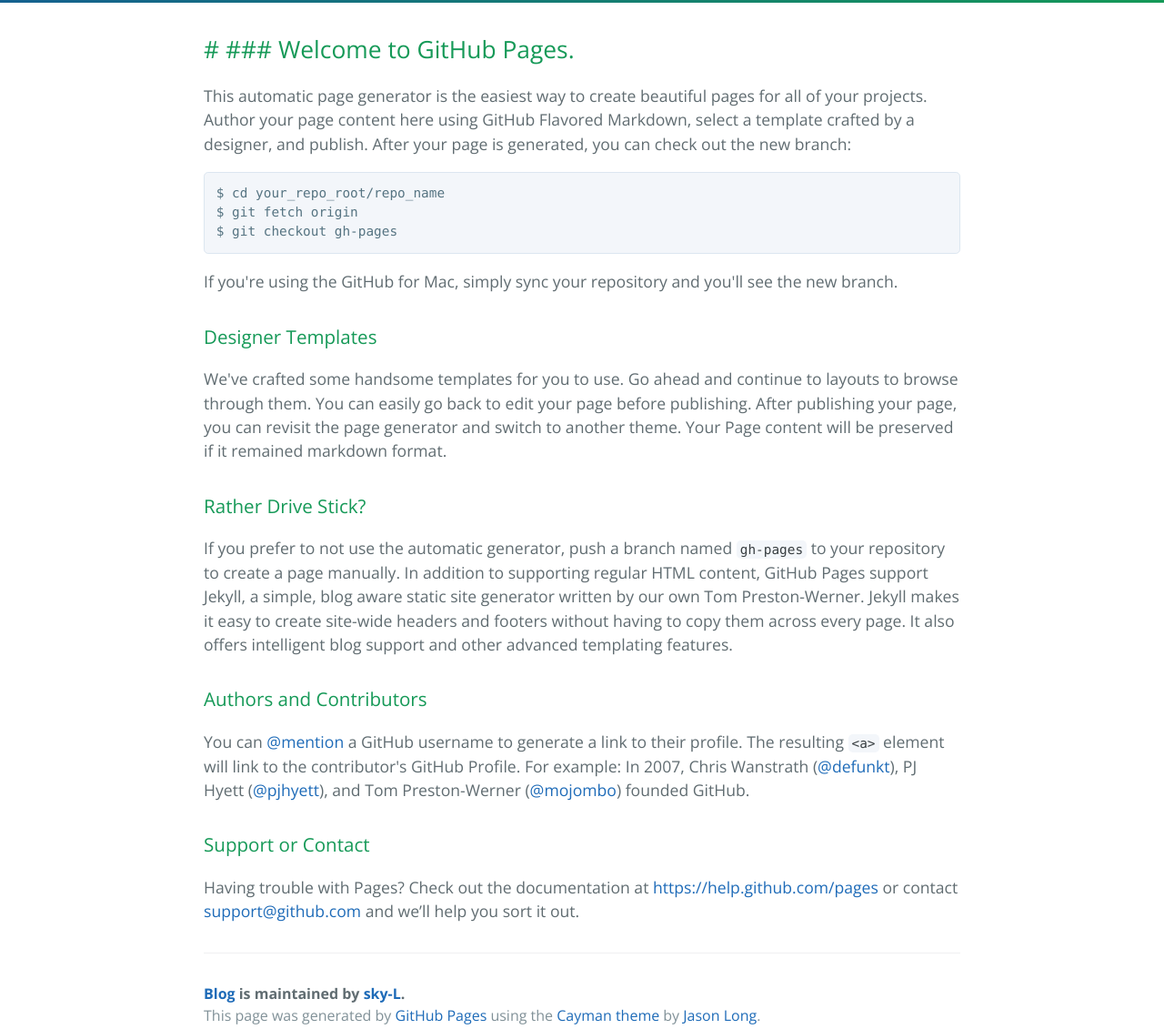
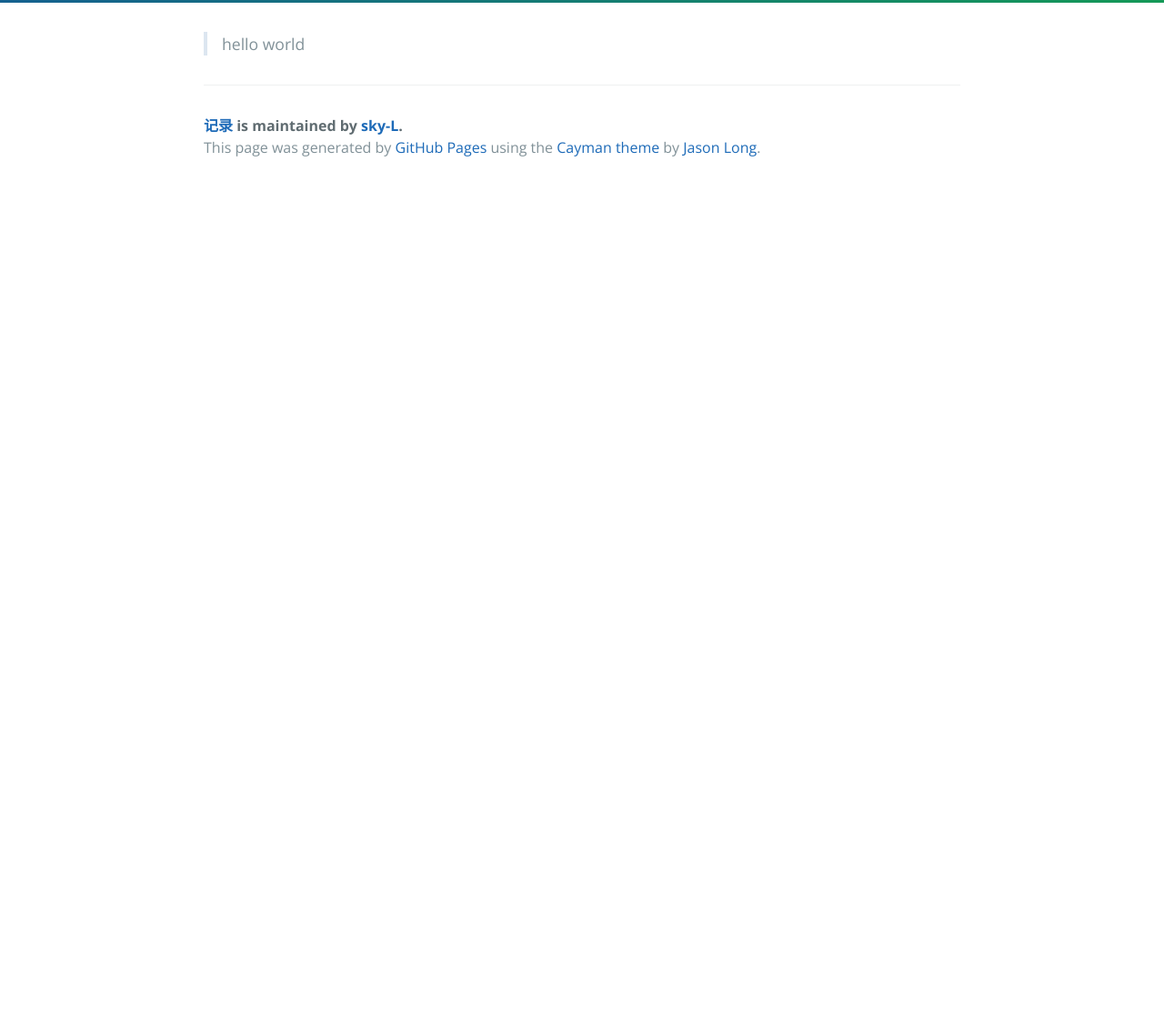
Before and after one commit to sky-L/blog, a plain HTML site: page index.html in a window 1280 px wide. Shown: the part 380-1511 px from the top of the page at 91% size. After the commit the page ends 800 px from the top, so only its background shows below. Drawn offline with nearby package versions, Linux system fonts and the light colour scheme.

```diff
--- a/index.html
+++ b/index.html
@@ -2,7 +2,7 @@
 <html lang="en-us">
   <head>
     <meta charset="UTF-8">
-    <title>Blog by sky-L</title>
+    <title>记录 by sky-L</title>
     <meta name="viewport" content="width=device-width, initial-scale=1">
     <link rel="stylesheet" type="text/css" href="stylesheets/normalize.css" media="screen">
     <link href='http://fonts.googleapis.com/css?family=Open+Sans:400,700' rel='stylesheet' type='text/css'>
@@ -11,7 +11,7 @@
   </head>
   <body>
     <section class="page-header">
-      <h1 class="project-name">Blog</h1>
+      <h1 class="project-name">记录</h1>
       <h2 class="project-tagline">tec</h2>
       <a href="https://github.com/sky-L/blog" class="btn">View on GitHub</a>
       <a href="https://github.com/sky-L/blog/zipball/master" class="btn">Download .zip</a>
@@ -19,40 +19,12 @@
     </section>
 
     <section class="main-content">
-      <h2>
-<a id="--welcome-to-github-pages" class="anchor" href="#--welcome-to-github-pages" aria-hidden="true"><span class="octicon octicon-link"></span></a># ### Welcome to GitHub Pages.</h2>
-
-<p>This automatic page generator is the easiest way to create beautiful pages for all of your projects. Author your page content here using GitHub Flavored Markdown, select a template crafted by a designer, and publish. After your page is generated, you can check out the new branch:</p>
-
-<pre><code>$ cd your_repo_root/repo_name
-$ git fetch origin
-$ git checkout gh-pages
-</code></pre>
-
-<p>If you're using the GitHub for Mac, simply sync your repository and you'll see the new branch.</p>
-
-<h3>
-<a id="designer-templates" class="anchor" href="#designer-templates" aria-hidden="true"><span class="octicon octicon-link"></span></a>Designer Templates</h3>
-
-<p>We've crafted some handsome templates for you to use. Go ahead and continue to layouts to browse through them. You can easily go back to edit your page before publishing. After publishing your page, you can revisit the page generator and switch to another theme. Your Page content will be preserved if it remained markdown format.</p>
-
-<h3>
-<a id="rather-drive-stick" class="anchor" href="#rather-drive-stick" aria-hidden="true"><span class="octicon octicon-link"></span></a>Rather Drive Stick?</h3>
-
-<p>If you prefer to not use the automatic generator, push a branch named <code>gh-pages</code> to your repository to create a page manually. In addition to supporting regular HTML content, GitHub Pages support Jekyll, a simple, blog aware static site generator written by our own Tom Preston-Werner. Jekyll makes it easy to create site-wide headers and footers without having to copy them across every page. It also offers intelligent blog support and other advanced templating features.</p>
-
-<h3>
-<a id="authors-and-contributors" class="anchor" href="#authors-and-contributors" aria-hidden="true"><span class="octicon octicon-link"></span></a>Authors and Contributors</h3>
-
-<p>You can <a href="https://github.com/blog/821" class="user-mention">@mention</a> a GitHub username to generate a link to their profile. The resulting <code>&lt;a&gt;</code> element will link to the contributor's GitHub Profile. For example: In 2007, Chris Wanstrath (<a href="https://github.com/defunkt" class="user-mention">@defunkt</a>), PJ Hyett (<a href="https://github.com/pjhyett" class="user-mention">@pjhyett</a>), and Tom Preston-Werner (<a href="https://github.com/mojombo" class="user-mention">@mojombo</a>) founded GitHub.</p>
-
-<h3>
-<a id="support-or-contact" class="anchor" href="#support-or-contact" aria-hidden="true"><span class="octicon octicon-link"></span></a>Support or Contact</h3>
-
-<p>Having trouble with Pages? Check out the documentation at <a href="https://help.github.com/pages">https://help.github.com/pages</a> or contact <a href="mailto:support@github.com">support@github.com</a> and we’ll help you sort it out.</p>
+      <blockquote>
+<p>hello world</p>
+</blockquote>
 
       <footer class="site-footer">
-        <span class="site-footer-owner"><a href="https://github.com/sky-L/blog">Blog</a> is maintained by <a href="https://github.com/sky-L">sky-L</a>.</span>
+        <span class="site-footer-owner"><a href="https://github.com/sky-L/blog">记录</a> is maintained by <a href="https://github.com/sky-L">sky-L</a>.</span>
 
         <span class="site-footer-credits">This page was generated by <a href="https://pages.github.com">GitHub Pages</a> using the <a href="https://github.com/jasonlong/cayman-theme">Cayman theme</a> by <a href="https://twitter.com/jasonlong">Jason Long</a>.</span>
       </footer>
```
Also changed, not shown: params.json (+1 -1 lines).
